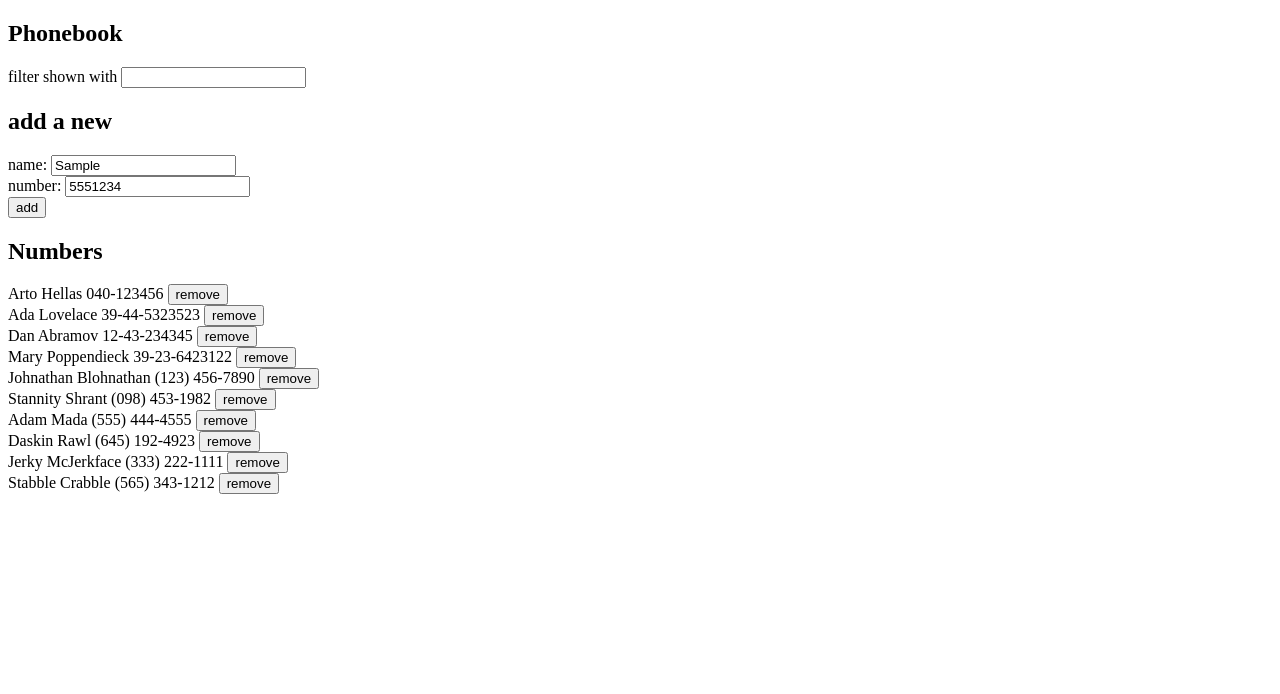
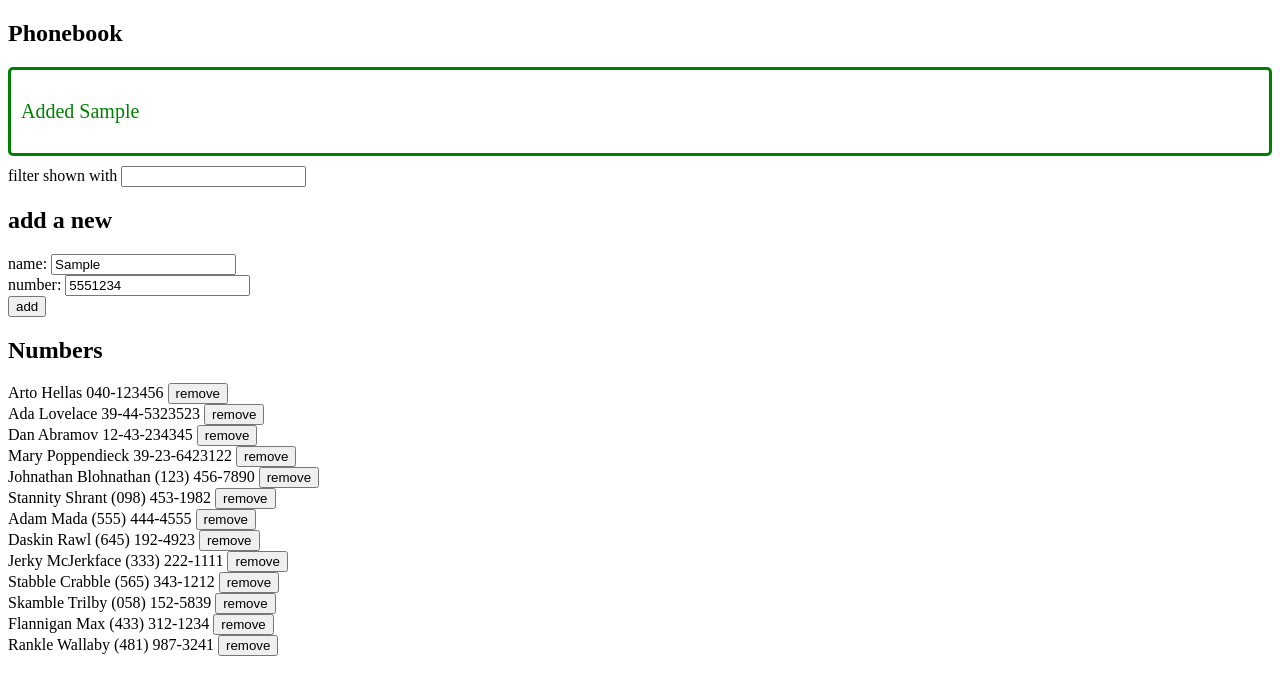
Before and after one commit to Brendon-K/fullstackopen, a React (Vite) app in the folder part2/phonebook/: page / in a window 1280 px wide. Both pictures are taken after typing "Sample", "5551234" into the empty fields and a click on the button "add". Shown: the top 694 px of the page. Built offline with nearby package versions, Linux system fonts and the light colour scheme; no server answers; data requests are answered from the project's data file.

Commit message:
finished 2.16

```diff
--- a/part2/phonebook/db.json
+++ b/part2/phonebook/db.json
@@ -49,6 +49,21 @@
       "id": "3c14",
       "name": "Stabble Crabble",
       "number": "(565) 343-1212"
+    },
+    {
+      "id": "03b1",
+      "name": "Skamble Trilby",
+      "number": "(058) 152-5839"
+    },
+    {
+      "id": "afaf",
+      "name": "Flannigan Max",
+      "number": "(433) 312-1234"
+    },
+    {
+      "id": "c6c3",
+      "name": "Rankle Wallaby",
+      "number": "(481) 987-3241"
     }
   ]
 }
--- a/part2/phonebook/src/App.jsx
+++ b/part2/phonebook/src/App.jsx
@@ -3,6 +3,7 @@ import axios from 'axios'
 import Persons from './components/Persons'
 import Filter from './components/Filter'
 import PersonForm from './components/PersonForm'
+import Notification from './components/Notification'
 import personService from './services/persons'
 
 const App = () => {
@@ -10,6 +11,7 @@ const App = () => {
   const [newName, setNewName] = useState('')
   const [newNumber, setNewNumber] = useState('')
   const [newFilter, setNewFilter] = useState('')
+  const [newMessage, setNewMessage] = useState(null)
 
   const baseUrl = 'http://localhost:3001/persons'
 
@@ -70,6 +72,12 @@ const App = () => {
             setNewName('')
             setNewNumber('')
           })
+        setNewMessage(
+          `Added ${newName}`
+        )
+        setTimeout(() => {
+          setNewMessage(null)
+        }, 5000)
       }
     }
   }
@@ -109,6 +117,9 @@ const App = () => {
   return (
     <div>
       <h2>Phonebook</h2>
+      <Notification
+        message={newMessage}
+      />
       <Filter
         filter={newFilter}
         onChange={handleFilterChange}
--- /dev/null
+++ b/part2/phonebook/src/components/Notification.jsx
@@ -0,0 +1,22 @@
+const Notification = ({message}) => {
+  if (message === null) {
+    return null
+  }
+
+  const notificationStyle = {
+    color: 'green',
+    fontSize: '20px',
+    borderStyle: 'solid',
+    borderRadius: '5px',
+    padding: '10px',
+    marginBottom: '10px'
+  }
+
+  return (
+    <div style={notificationStyle}>
+      <p>{message}</p>
+    </div>
+  )
+}
+
+export default Notification
```
Also changed, not shown: 1 other file (tests, documents, lock files or other folders).
